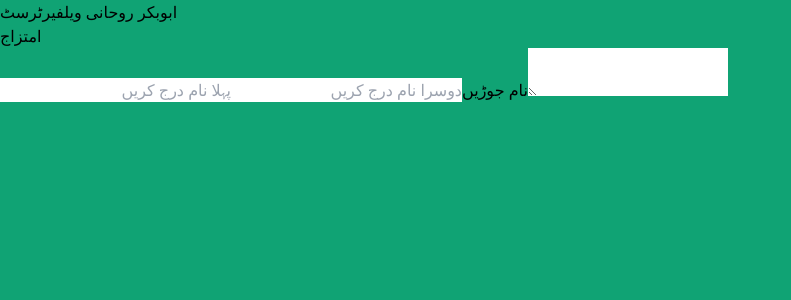
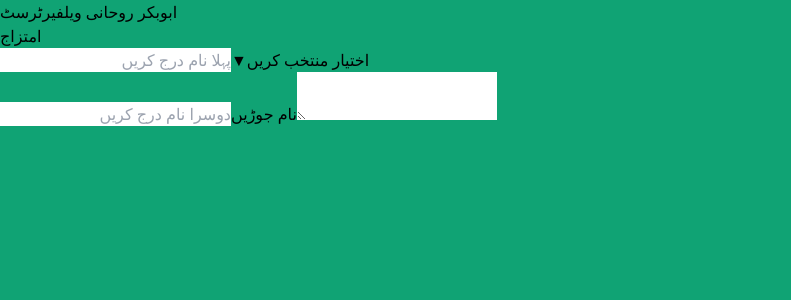
Before and after one commit to zainkhan-123/imtyzaj, a React (Vite) app: page / in a window 1280 px wide. Shown: the top 300 px of the page, without its empty margins (0-791 px from the left). Built offline with nearby package versions, Linux system fonts and the light colour scheme.

Commit message:
Describe what you changed here

```diff
--- a/src/App.jsx
+++ b/src/App.jsx
@@ -1,126 +1,179 @@
-// import react, { useState } from 'react'
+
+
+
+// import React, { useState } from 'react';
 // import './index.css'
+// import '../public/App.css'
+
 
 // function App() {
-//   const [firstName, setfirstName] = useState("")
-//   const [lastName, setlastName] = useState("")
-//   const [combinedText, setcombinedText] = useState("")
+//   const [firstName, setFirstName] = useState("");
+//   const [lastName, setLastName] = useState("");
+//   const [combinedText, setCombinedText] = useState("");
 
+//   // Urdu-only validation (yeh spaces allow karta hai, lekin hum merge se pehle remove kar denge)
+//   const isValidUrdu = (text) => /^[\u0600-\u06FF\s]+$/.test(text);
 
-//   // for urducheck
-//   const isvalidurdu = (text) => /^[\u0600-\u06FF\s]+$/.test(text)
+//   // Merging alternate letters with cycling, ignoring spaces in the merge logic
+//   const handleGenerate = () => {
+//     // Remove all spaces from the inputs
+//     const cleanFirst = firstName.replace(/\s+/g, '');
+//     const cleanLast = lastName.replace(/\s+/g, '');
+//     let result = [];
+//     const minLength = Math.min(cleanFirst.length, cleanLast.length);
 
-//   //main logic for merging alternate letters
-//   const handlegenerate = () => {
-//     let result = []
+//     // Alternate merging for common part:
+//     for (let i = 0; i < minLength; i++) {
+//       result.push(cleanFirst[i]);  // pehla input ka letter
+//       result.push(cleanLast[i]);   // doosre input ka letter
+//     }
 
-//    let minlength = Math.min(firstName.length, lastName.length)
+//     // Agar firstName (cleaned) lamba hai:
+//     if (cleanFirst.length > cleanLast.length) {
+//       const remaining = cleanFirst.slice(minLength);
+//       let j = 0;
+//       for (let i = 0; i < remaining.length; i++) {
+//         result.push(remaining[i]);
+//         result.push(cleanLast[j % cleanLast.length]);
+//         j++;
+//       }
+//     }
 
-//     for (let i = 0; i < minlength; i++) {
-//       result.push(firstName[i], lastName[i])
+//     // Agar lastName (cleaned) lamba hai:
+//     if (cleanLast.length > cleanFirst.length) {
+//       const remaining = cleanLast.slice(minLength);
+//       let j = 0;
+//       for (let i = 0; i < remaining.length; i++) {
+//         result.push(cleanFirst[j % cleanFirst.length]);
+//         result.push(remaining[i]);
+//         j++;
+//       }
+//     }
+
+// const chars = Array.from(result.join("")); // convert into array for easily spliting urdu letters
+// let groupedout = [];
+//     groupedout.push(chars.slice(0,4).join(""))
+
+//     for (let i = 4; i < chars.length ; i +=4){
+//       groupedout.push(chars.slice(i , i + 4).join(""))
+// 4
 //     }
 
 
 
-//     // if when firstname is longer than lastname
-//     if (firstName.length > lastName.length) {
-//       let remaining = firstName.slice(minlength)
-//       let j = 0;
-//       for (let i = 0; i < remaining.length; i++) {
-//         //remaining first name is add (but first name remaing first letter then lastname first latter and continue )
-//         result.push(remaining[i])
-//         // for to continue the cycle until the first name is finished
-//         result.push(lastName[j % lastName.length])
-//         j++;
-//       }
+//     setCombinedText(groupedout.join(" "));
+//   };
 
-//     }
-
-//     // if when secondname is longer than firstname
-//     if (lastName.length > firstName.length) {
-//       let remaining = lastName.slice(minlength)
-//       let j = 0;
-//       for (let i = 0; i < remaining.length; i++) {
-//         // first firstname letter (cycle wise) then lastname remaining letter
-//         result.push(firstName[j % firstName.length])
-//         result.push(remaining[i])
-
-//         j++;
-//       }
-//     }
-//     setcombinedText(result.join(" "))
-//   };
 //   return (
-
-//       <div className="max-w-md mx-auto p-4 bg-gray-500 shadow-md rounded-md mt-6" >
-//         <h2 className="text-center text-2xl font-bold mb-4">اردو میں نام جوڑ کر دکھائیں</h2>
-//         <input type="text" placeholder='پہلا نام درج کریں' value={firstName}
-//           onChange={(e) => {
-//             if (isvalidurdu(e.target.value) || e.target.value === "") {
-//               setfirstName(e.target.value)
-//             }
-//           }}
-//           className="w-full p-3 border border-red-500 rounded-md mb-4 text-right"
+//    <div>
+//     <h1 className="text-center text-2xl font-bold  mt-6 p-4 mb-0 text-black bg-sky-700 border rounded-lg max-w-sm  h-16  mx-auto">ابوبکر روحانی ویلفیرٹرسٹ</h1>
+//     <div className="max-w-sm mx-auto p-4 bg-sky-800  shadow-md rounded-md mt-10">
+//       <h2 className="text-center text-2xl font-bold mb-4 text-white">
+//               امتزاج
+//       </h2>
+//       <input
+//         type="text"
+//         placeholder="پہلا نام درج کریں"
+//         value={firstName}
+//         onChange={(e) => {
+//           if (isValidUrdu(e.target.value) || e.target.value === "") {
+//             setFirstName(e.target.value);
+//           }
+//         }}
+//         className="w-full p-3 border border-gray-300 rounded-md mb-4 text-right"
 //         dir="rtl"
-//         />
-
-//         <input type="text" placeholder='دوسرا نام درج کریں' value={lastName}
-//           onChange={(e) => {
-//             if (isvalidurdu(e.target.value) || e.target.value === "") {
-//               setlastName(e.target.value)
-//             }
-//           }}
-//           className="w-full p-3 border border-gray-300 rounded-md mb-4 text-right"
+//       />
+//       <input
+//         type="text"
+//         placeholder="دوسرا نام درج کریں"
+//         value={lastName}
+//         onChange={(e) => {
+//           if (isValidUrdu(e.target.value) || e.target.value === "") {
+//             setLastName(e.target.value);
+//           }
+//         }}
+//         className="w-full p-3 border border-gray-300 rounded-md mb-4 text-right"
 //         dir="rtl"
-//         />
-
-//         <button onClick={handlegenerate}
-//           disabled={!firstName.trim() || !lastName.trim()}
-//           className="w-full p-3 bg-green-500 text-white rounded-md mb-4 disabled:bg-gray-400"
-//         >
-//           نام جوڑیں
-//         </button>
-
-//         <textarea readOnly value={combinedText} className="w-full p-3 border border-gray-300 rounded-md text-right text-lg"
-//         dir="rtl" />
-
-//       </div>
-
-//   )
-
+//       />
+//       <button
+//         onClick={handleGenerate}
+//         disabled={!firstName.trim() || !lastName.trim()}
+//         className="w-full p-3 bg-green-500 text-white rounded-md mb-4 disabled:bg-gray-400"
+//       >
+//         نام جوڑیں
+//       </button>
+//       <textarea
+//         readOnly
+//         value={combinedText}
+//         className="w-full p-3 border border-gray-300 rounded-md text-right text-lg"
+//         dir="rtl"
+//       />
+//     </div>
+//     </div>
+//   );
 // }
 
 // export default App;
 
 
+
+
 import React, { useState } from 'react';
-import './index.css'
-import '../public/App.css'
-
+import './index.css';
+import '../public/App.css';
 
 function App() {
   const [firstName, setFirstName] = useState("");
   const [lastName, setLastName] = useState("");
   const [combinedText, setCombinedText] = useState("");
+  const [showDropdown, setShowDropdown] = useState(false);
 
-  // Urdu-only validation (yeh spaces allow karta hai, lekin hum merge se pehle remove kar denge)
+  // Urdu-only validation
   const isValidUrdu = (text) => /^[\u0600-\u06FF\s]+$/.test(text);
+
+  // Dropdown options
+  const dropdownOptions = [
+    {
+      label: "صوامت شمسی",
+      value: "ا ح د ر س ص ط ع ک ل م و ہ",
+    },
+    {
+      label: "صوامت قمری",
+      value: "ادھ و ح ط ک ل م س ع ص ر",
+    },
+    {
+      label: "نورانی",
+      value: "ا ھ ح ط ی ک ل م ن س ع ص ق ر",
+    },
+    {
+      label: "تسخیر",
+      value: "اد ح ک م س ف ق ر ش ت ث خ غ ظ ض ذ",
+    },
+  ];
+
+  // Handle dropdown selection
+  const handleOptionSelect = (value) => {
+    setFirstName(value);
+    setShowDropdown(false);
+  };
+
+  // Toggle dropdown visibility
+  const toggleDropdown = () => {
+    setShowDropdown(!showDropdown);
+  };
 
   // Merging alternate letters with cycling, ignoring spaces in the merge logic
   const handleGenerate = () => {
-    // Remove all spaces from the inputs
     const cleanFirst = firstName.replace(/\s+/g, '');
     const cleanLast = lastName.replace(/\s+/g, '');
     let result = [];
     const minLength = Math.min(cleanFirst.length, cleanLast.length);
 
-    // Alternate merging for common part:
     for (let i = 0; i < minLength; i++) {
-      result.push(cleanFirst[i]);  // pehla input ka letter
-      result.push(cleanLast[i]);   // doosre input ka letter
+      result.push(cleanFirst[i]);
+      result.push(cleanLast[i]);
     }
 
-    // Agar firstName (cleaned) lamba hai:
     if (cleanFirst.length > cleanLast.length) {
       const remaining = cleanFirst.slice(minLength);
       let j = 0;
@@ -131,7 +184,6 @@ function App() {
       }
     }
 
-    // Agar lastName (cleaned) lamba hai:
     if (cleanLast.length > cleanFirst.length) {
       const remaining = cleanLast.slice(minLength);
       let j = 0;
@@ -142,27 +194,28 @@ function App() {
       }
     }
 
-const chars = Array.from(result.join("")); // convert into array for easily spliting urdu letters
+    const chars = Array.from(result.join(""));
     let groupedout = [];
-    groupedout.push(chars.slice(0,4).join(""))
+    groupedout.push(chars.slice(0, 4).join(""));
 
-    for (let i = 4; i < chars.length ; i +=4){
-      groupedout.push(chars.slice(i , i + 4).join(""))
-4
+    for (let i = 4; i < chars.length; i += 4) {
+      groupedout.push(chars.slice(i, i + 4).join(""));
     }
-
-
 
     setCombinedText(groupedout.join(" "));
   };
 
   return (
-   <div>
-    <h1 className="text-center text-2xl font-bold  mt-6 p-4 mb-0 text-black bg-sky-700 border rounded-lg max-w-sm  h-16  mx-auto">ابوبکر روحانی ویلفیرٹرسٹ</h1>
-    <div className="max-w-sm mx-auto p-4 bg-sky-800  shadow-md rounded-md mt-10">
-      <h2 className="text-center text-2xl font-bold mb-4 text-white">
+    <div className="min-h-screen bg-gray-900 flex items-center justify-center p-4">
+      <div className="w-full max-w-md mx-auto">
+        <h1 className="text-center text-3xl font-extrabold text-gray-100 bg-gradient-to-r from-blue-800 to-blue-900 rounded-lg p-4 mb-6 shadow-lg">
+          ابوبکر روحانی ویلفیرٹرسٹ
+        </h1>
+        <div className="bg-gray-800 rounded-xl shadow-2xl p-6">
+          <h2 className="text-center text-2xl font-bold text-gray-200 mb-6">
             امتزاج
           </h2>
+          <div className="relative">
             <input
               type="text"
               placeholder="پہلا نام درج کریں"
@@ -172,9 +225,32 @@ let groupedout = [];
                   setFirstName(e.target.value);
                 }
               }}
-        className="w-full p-3 border border-gray-300 rounded-md mb-4 text-right"
+              className="w-full p-3 bg-gray-700 border border-gray-600 rounded-lg focus:ring-2 focus:ring-blue-500 focus:border-blue-500 text-gray-100 text-right text-lg transition-all duration-300 placeholder-gray-400"
               dir="rtl"
             />
+            <button
+              onClick={toggleDropdown}
+              className="w-full mt-2 p-3 bg-blue-700 text-gray-100 rounded-lg flex justify-between items-center hover:bg-blue-600 transition-colors duration-200 shadow-md"
+              dir="rtl"
+            >
+              <span>اختیار منتخب کریں</span>
+              <span className="text-xl">{showDropdown ? '▲' : '▼'}</span>
+            </button>
+            {showDropdown && (
+              <div className="absolute w-full mt-1 bg-gray-700 border border-gray-600 rounded-lg shadow-xl z-10 max-h-60 overflow-y-auto">
+                {dropdownOptions.map((option, index) => (
+                  <button
+                    key={index}
+                    className="w-full p-3 text-right bg-gray-700 hover:bg-blue-600 text-gray-100 font-medium border-b border-gray-600 last:border-b-0 transition-colors duration-200"
+                    onClick={() => handleOptionSelect(option.value)}
+                    dir="rtl"
+                  >
+                    {option.label}
+                  </button>
+                ))}
+              </div>
+            )}
+          </div>
           <input
             type="text"
             placeholder="دوسرا نام درج کریں"
@@ -184,22 +260,23 @@ let groupedout = [];
                 setLastName(e.target.value);
               }
             }}
-        className="w-full p-3 border border-gray-300 rounded-md mb-4 text-right"
+            className="w-full p-3 mt-4 bg-gray-700 border border-gray-600 rounded-lg focus:ring-2 focus:ring-blue-500 focus:border-blue-500 text-gray-100 text-right text-lg transition-all duration-300 placeholder-gray-400"
             dir="rtl"
           />
           <button
             onClick={handleGenerate}
             disabled={!firstName.trim() || !lastName.trim()}
-        className="w-full p-3 bg-green-500 text-white rounded-md mb-4 disabled:bg-gray-400"
+            className="w-full mt-4 p-3 bg-green-700 text-gray-100 rounded-lg hover:bg-green-600 disabled:bg-gray-500 disabled:cursor-not-allowed transition-colors duration-200 shadow-md"
           >
             نام جوڑیں
           </button>
           <textarea
             readOnly
             value={combinedText}
-        className="w-full p-3 border border-gray-300 rounded-md text-right text-lg"
+            className="w-full mt-4 p-3 bg-gray-700 border border-gray-600 rounded-lg text-gray-100 text-right text-lg resize-none h-32 focus:ring-2 focus:ring-blue-500 focus:border-blue-500 transition-all duration-300 placeholder-gray-400"
             dir="rtl"
           />
+        </div>
       </div>
     </div>
   );
```
Lines whose indentation alone changed are shown as unchanged.
